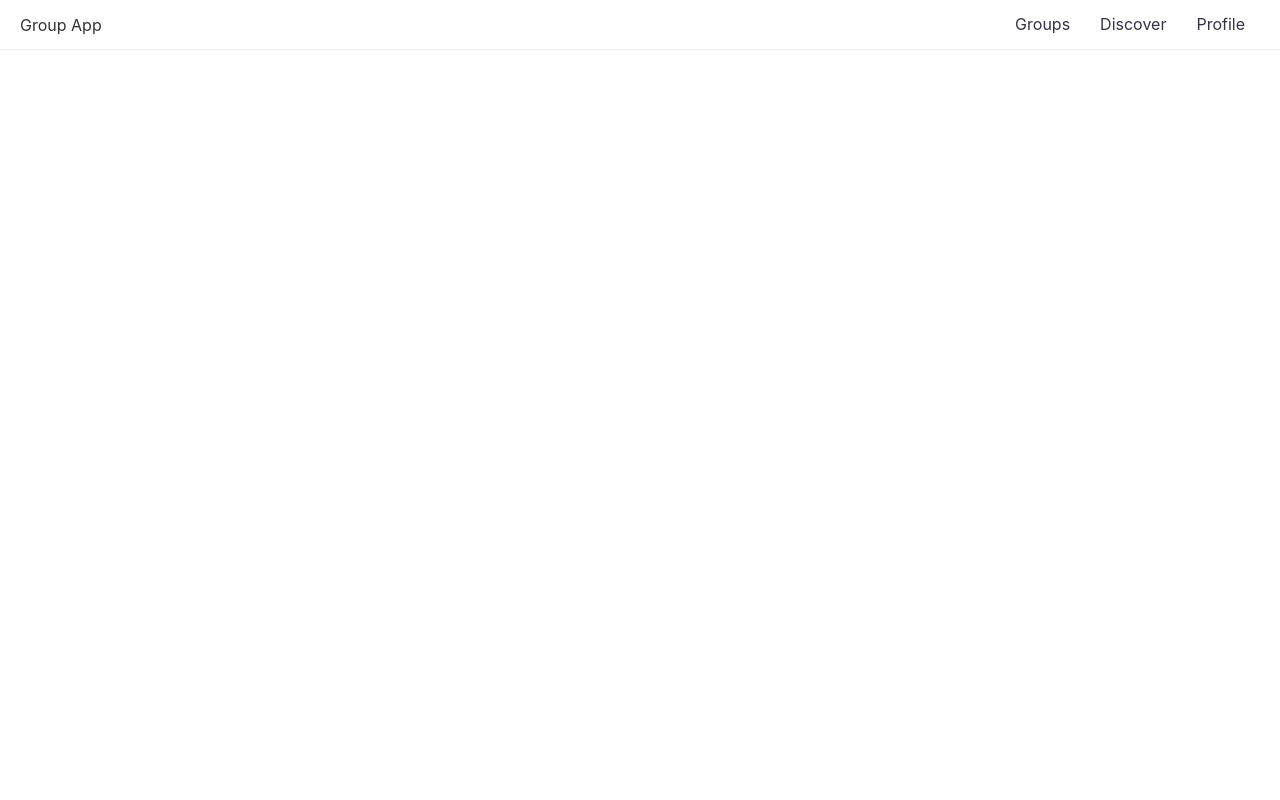
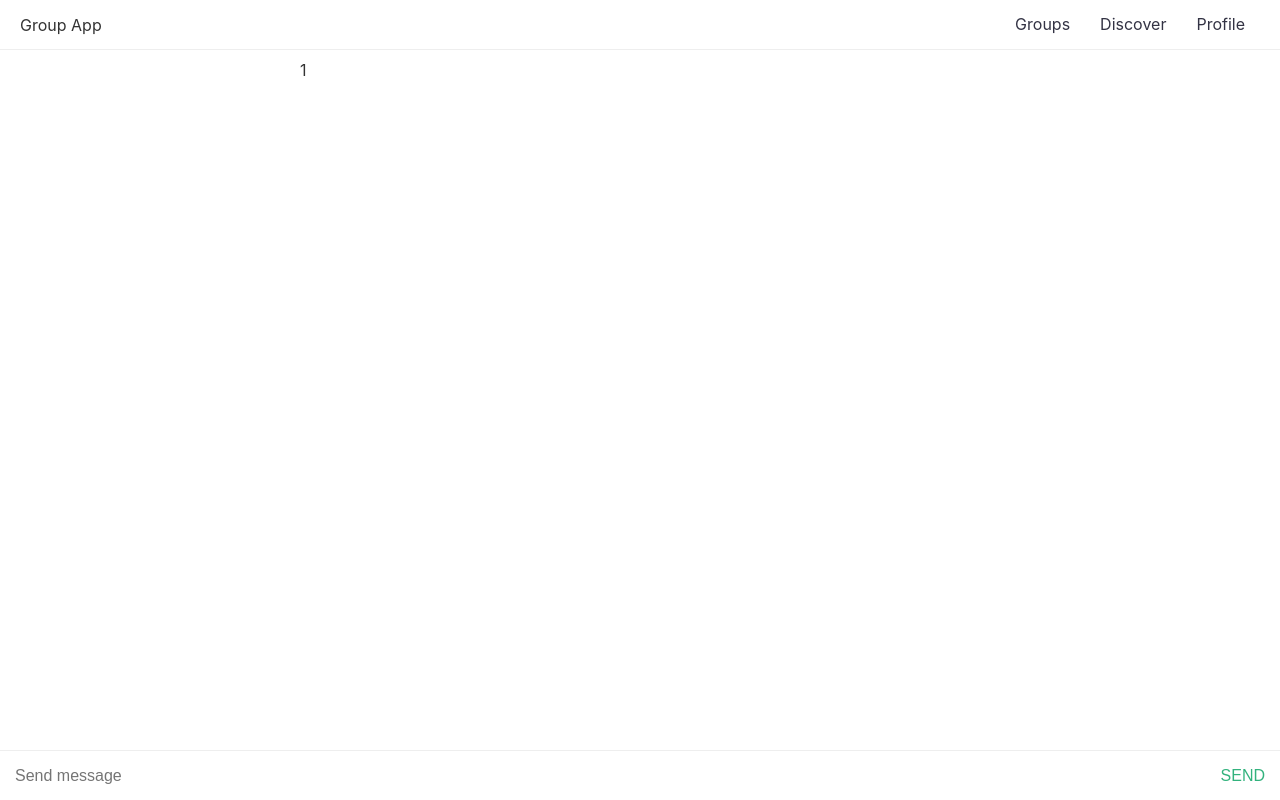
Before and after one commit to pkruczek/fbhacks-frontend, a React (Create React App) app: page /group/1 in a window 1280 px wide. Built offline with nearby package versions, Linux system fonts and the light colour scheme.

Commit message:
Add chat page

```diff
--- a/src/App.js
+++ b/src/App.js
@@ -5,6 +5,7 @@ import ProfileView from "./views/ProfileView";
 import { BrowserRouter as Router, Route, NavLink } from "react-router-dom";
 import GroupsView from "./views/GroupsView";
 import Discover from "./views/Discover";
+import ChatView from "./views/ChatView";
 
 class App extends Component {
   render() {
@@ -25,6 +26,7 @@ class App extends Component {
             <Route exact path="/" component={GroupsView} />
             <Route path="/profile" component={ProfileView} />
             <Route path="/discover" component={Discover} />
+            <Route path="/group/:groupId" component={ChatView} />
           </div>
         </Router>
       </div>
--- /dev/null
+++ b/src/components/ChatInput/ChatInput.css
@@ -0,0 +1,25 @@
+.ChatInput {
+  display: flex;
+  height: 50px;
+  width: 100%;
+  border-top: 1px solid #eee;
+  position: fixed;
+  bottom: 0;
+  left: 0;
+}
+
+.ChatInput input {
+  flex-grow: 1;
+  border: 0;
+  padding: 8px 15px;
+  outline: 0;
+  font-size: 16px;
+}
+
+.ChatInput button {
+  border: 0;
+  background-color: transparent;
+  font-size: 16px;
+  padding: 8px 15px;
+  color: #32b27d;
+}
--- /dev/null
+++ b/src/components/ChatInput/ChatInput.js
@@ -0,0 +1,27 @@
+import React from "react";
+import "./ChatInput.css";
+
+class ChatInput extends React.Component {
+  state = {
+    message: ""
+  };
+
+  handleInput = e => this.setState({ message: e.target.value });
+
+  render() {
+    const { message } = this.state;
+    return (
+      <div className="ChatInput">
+        <input
+          type="text"
+          value={message}
+          onChange={this.handleInput}
+          placeholder="Send message"
+        />
+        <button onClick={() => this.props.onSend(message)}>SEND</button>
+      </div>
+    );
+  }
+}
+
+export default ChatInput;
--- a/src/mock/groups.js
+++ b/src/mock/groups.js
@@ -1,5 +1,6 @@
 const groups = [
   {
+    id: 1,
     name: "some name",
     peopleCount: 23,
     tag: "Metallica",
@@ -10,6 +11,7 @@ const groups = [
     ]
   },
   {
+    id: 2,
     name: "some name",
     peopleCount: 17,
     tag: "Programming",
@@ -20,6 +22,7 @@ const groups = [
     ]
   },
   {
+    id: 3,
     name: "some name",
     peopleCount: 9,
     tag: "Beer",
--- /dev/null
+++ b/src/views/ChatView.js
@@ -0,0 +1,22 @@
+import React from "react";
+import Content from "../components/Content/Content";
+import ChatInput from "../components/ChatInput/ChatInput";
+
+class ChatView extends React.Component {
+  render() {
+    const id = this.props.match.params.groupId;
+    console.log(id);
+    console.log(this.props.match);
+    return (
+      <div className="ChatView">
+        <Content>
+          {this.props.match.groupId}
+          {id}
+        </Content>
+        <ChatInput />
+      </div>
+    );
+  }
+}
+
+export default ChatView;
--- a/src/views/GroupsView.js
+++ b/src/views/GroupsView.js
@@ -17,7 +17,11 @@ class GroupsView extends React.Component {
             </Button>
           </Link>
         </section>
-        {groups.map((group, i) => <Group key={i} {...group} />)}
+        {groups.map((group, i) => (
+          <Link to={`/group/${group.id}`} key={group.id}>
+            <Group {...group} />
+          </Link>
+        ))}
       </Content>
     );
   }
```
